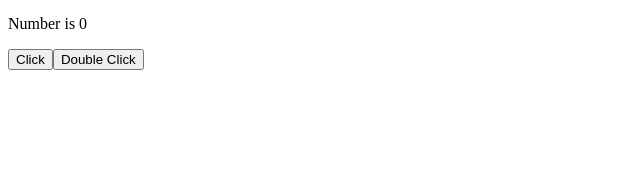
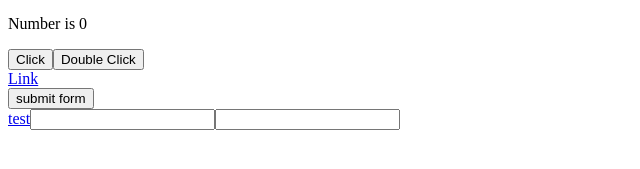
Before and after one commit to mohandshahin18/VueJs, a plain HTML site: page index.html in a window 1280 px wide. Shown: the part 405-574 px from the top of the page, without its empty margins (0-640 px from the left). Drawn offline with nearby package versions, Linux system fonts and the light colour scheme.

Commit message:
modifires

```diff
--- a/index.html
+++ b/index.html
@@ -23,7 +23,20 @@
             <button @click="testFunction">Click</button>
             <button v-on:dblclick="testFunction">Double Click</button>
         </div>
+
+        <a :href="link" target="_blank"  @click.prevent>Link</a>
+
+        <form action="" @submit.prevent>
+            <button type="submit">submit form</button>
+        </form>
+
+        <a href="#" @click.once="testonce">test</a>
+
+        <input type="text" @keyup="printMyname" name="" id="">
+        <input type="text" @keyup.enter="printMyname" name="" id="">
     </div>
+
+
 
     <script src="https://unpkg.com/vue@3/dist/vue.global.js"></script>
     <script src="script.js"></script>
--- a/script.js
+++ b/script.js
@@ -21,6 +21,14 @@ createApp({
         // console.log('is fired');
         this.number ++ ;
       },
-
+      testonce(){
+        console.log('test once');
+      },
+      printMyname(){
+        console.log('Mohanad');
+      }
     },
 }).mount(".app_root");
+
+
+//events modifires
```
